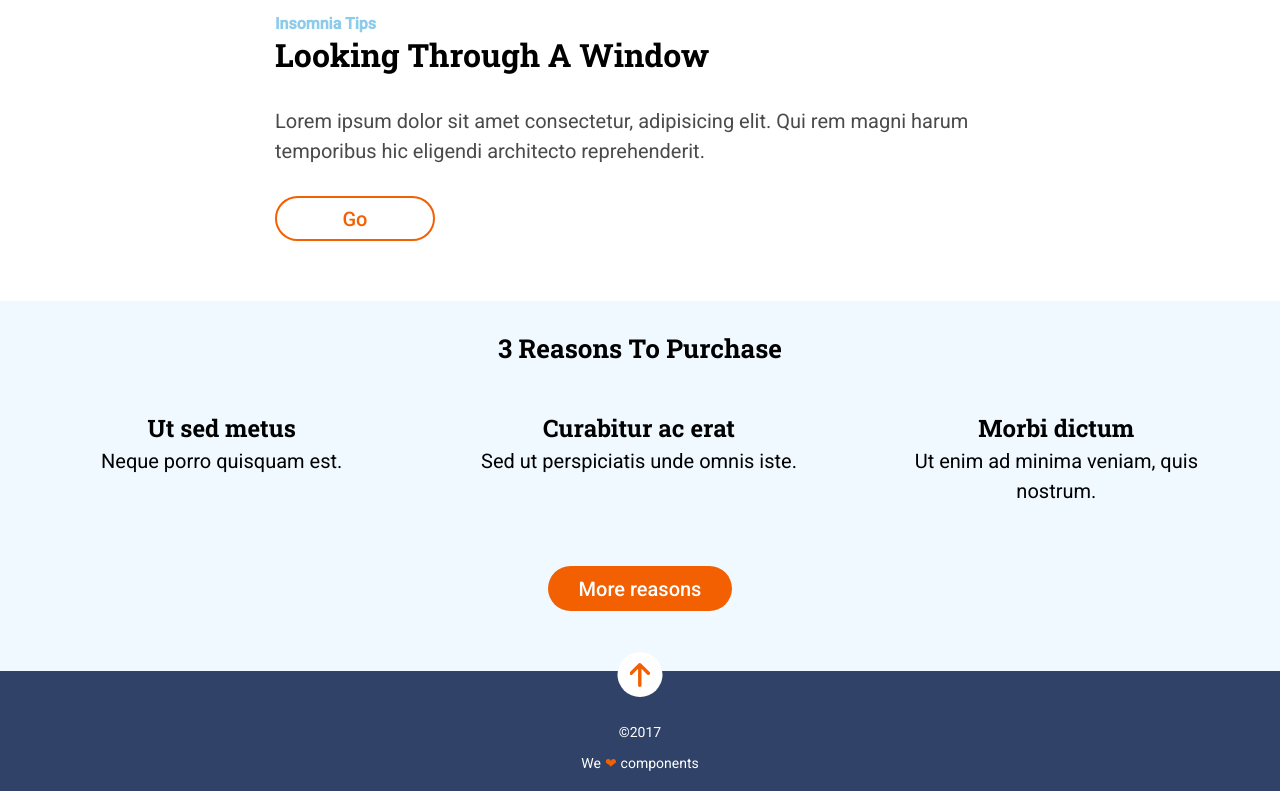
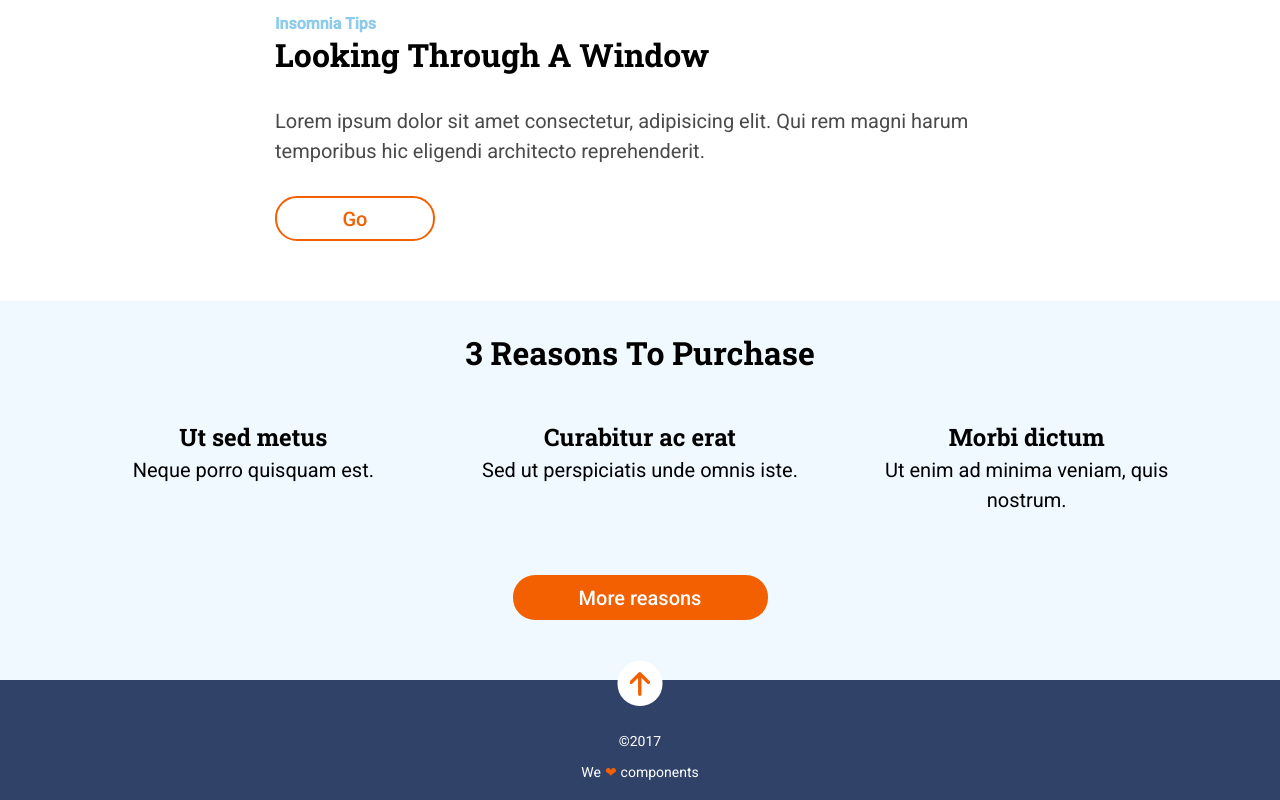
Before and after one commit to rdfornieles/e-s1-evaluacionfinal, a website: page docs/index.html in a window 1280 px wide. Shown: the part 846-1646 px from the top of the page. Drawn offline with nearby package versions, Linux system fonts and the light colour scheme; files that its build step writes are made by us from their sources.

Commit message:
reasons desktop done

```diff
--- a/_src/assets/scss/core/_variables.scss
+++ b/_src/assets/scss/core/_variables.scss
@@ -1,6 +1,6 @@
 $font-principal: 'Roboto Slab', serif;
 $font-second: 'Roboto', sans-serif;
-$radius: 22.5px;
+$radius: 22px;
 $color-button: #f26002;
 $color-principal: white;
 $color-second: black;
--- a/_src/assets/scss/layout/_main-reasons.scss
+++ b/_src/assets/scss/layout/_main-reasons.scss
@@ -73,11 +73,24 @@
         display: grid;
         grid-template-columns: 1fr 1fr 1fr;
         grid-template-rows: 1fr;
-        padding-left: 38px;
+        padding-left: 40px;
         padding-right: 40px;
         grid-column-gap: 50px;
     }
     .button-more {
         margin-top: 60px;
+        width: 210px;
     }
 }
+@media all and (min-width: 1200px) {
+    .titlesection {
+        font-size: 32px;
+    }
+    .button-more {
+        width: 255px;
+    }
+    .text-reasons {
+        padding-left: 85px;
+        padding-right: 85px;
+    }
+}
```
